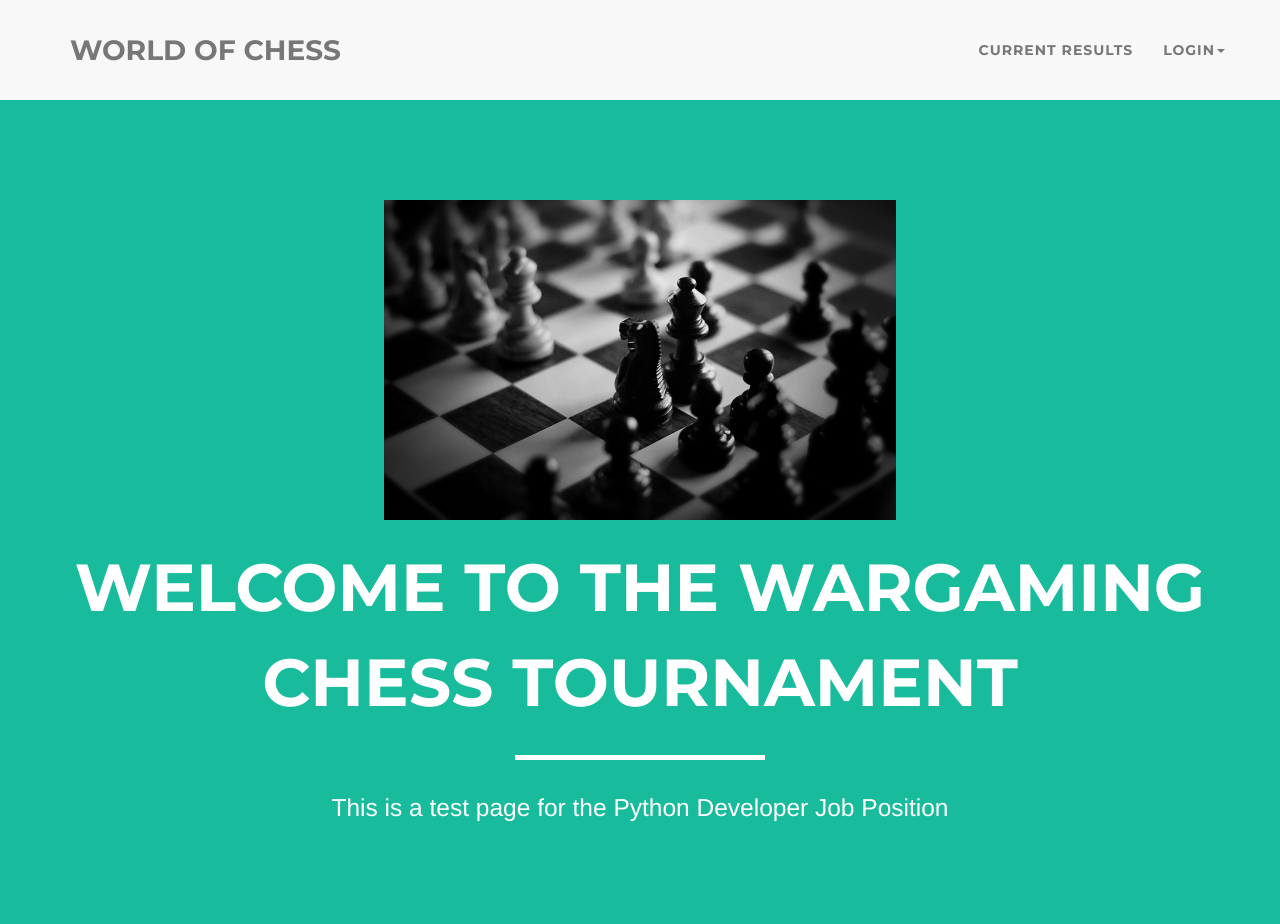
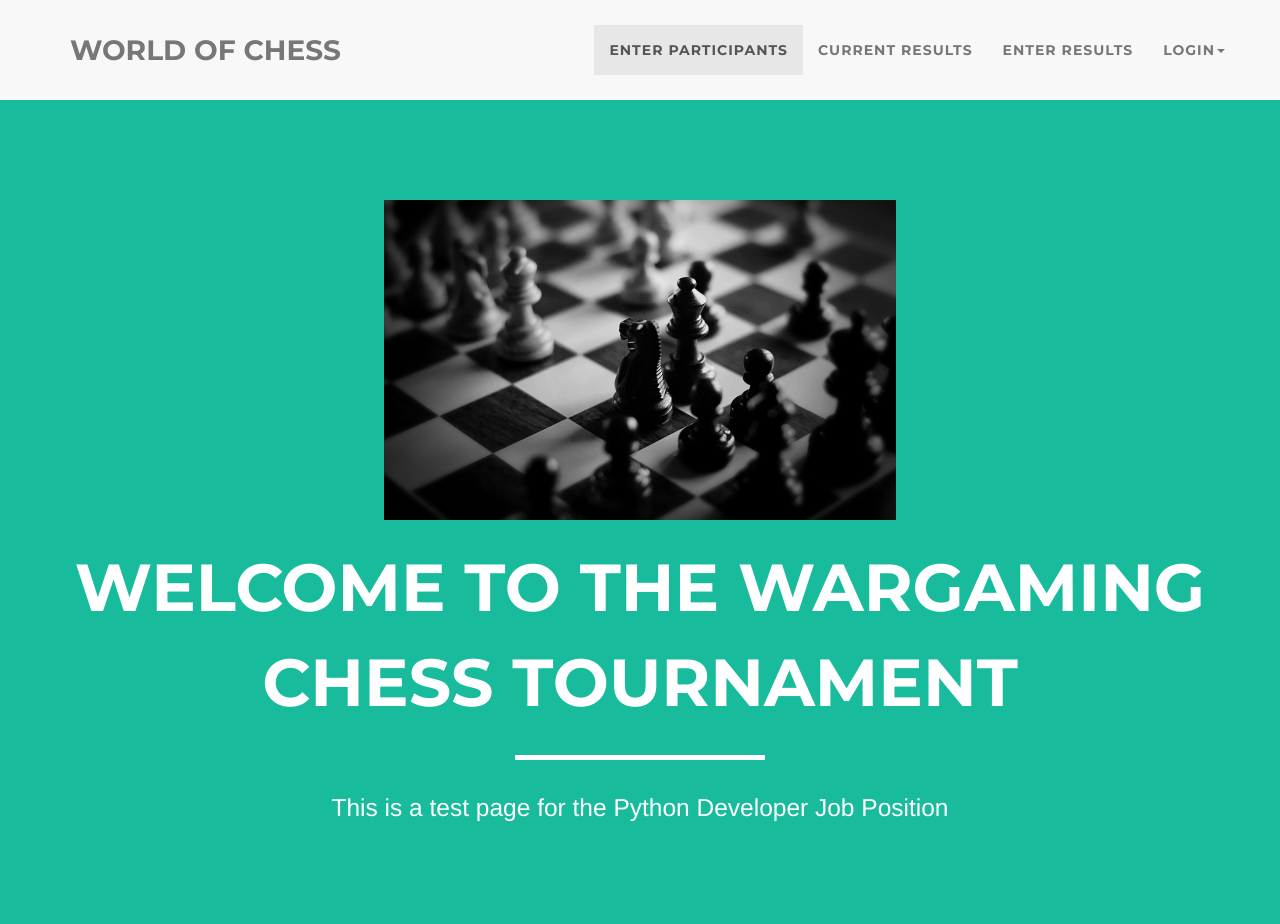
Before and after one commit to CoRafael/ChessTournament, a Django app: page / in a window 1280 px wide. Shown: the top 924 px of the page. Run offline with Django 3.2, Linux system fonts and the light colour scheme; data that the repository does not hold is empty; some libraries are stand-ins or nearby versions.

Commit message:
Home page - Added Enter Participants

```diff
--- a/templates/base.html
+++ b/templates/base.html
@@ -65,11 +65,15 @@
                 <li class="hidden">
                     <a href="#page-top"></a>
                 </li>
-
+                <li class="page-scroll">
+                    <a href="#enter_participants">Enter Participants</a>
+                </li>
                 <li class="page-scroll">
                     <a href="#curent_results">Current Results</a>
                 </li>
-
+                <li class="page-scroll">
+                    <a href="#enter_results" id="kostis">Enter Results</a>
+                </li>
 
                 {% if user.is_authenticated == False %}
 
@@ -106,12 +110,6 @@
                     </ul>
                     </ul>
                 {% else %}
-                    <li class="page-scroll">
-                        <a href="#enter_participants">Enter Participants</a>
-                    </li>
-                    <li class="page-scroll">
-                        <a href="#enter_results" id="kostis">Enter Results</a>
-                    </li>
                     <ul class="nav navbar-nav navbar-right">
                         <li class="dropdown">
                             <a href="http://www.jquery2dotnet.com" class="dropdown-toggle"
```
